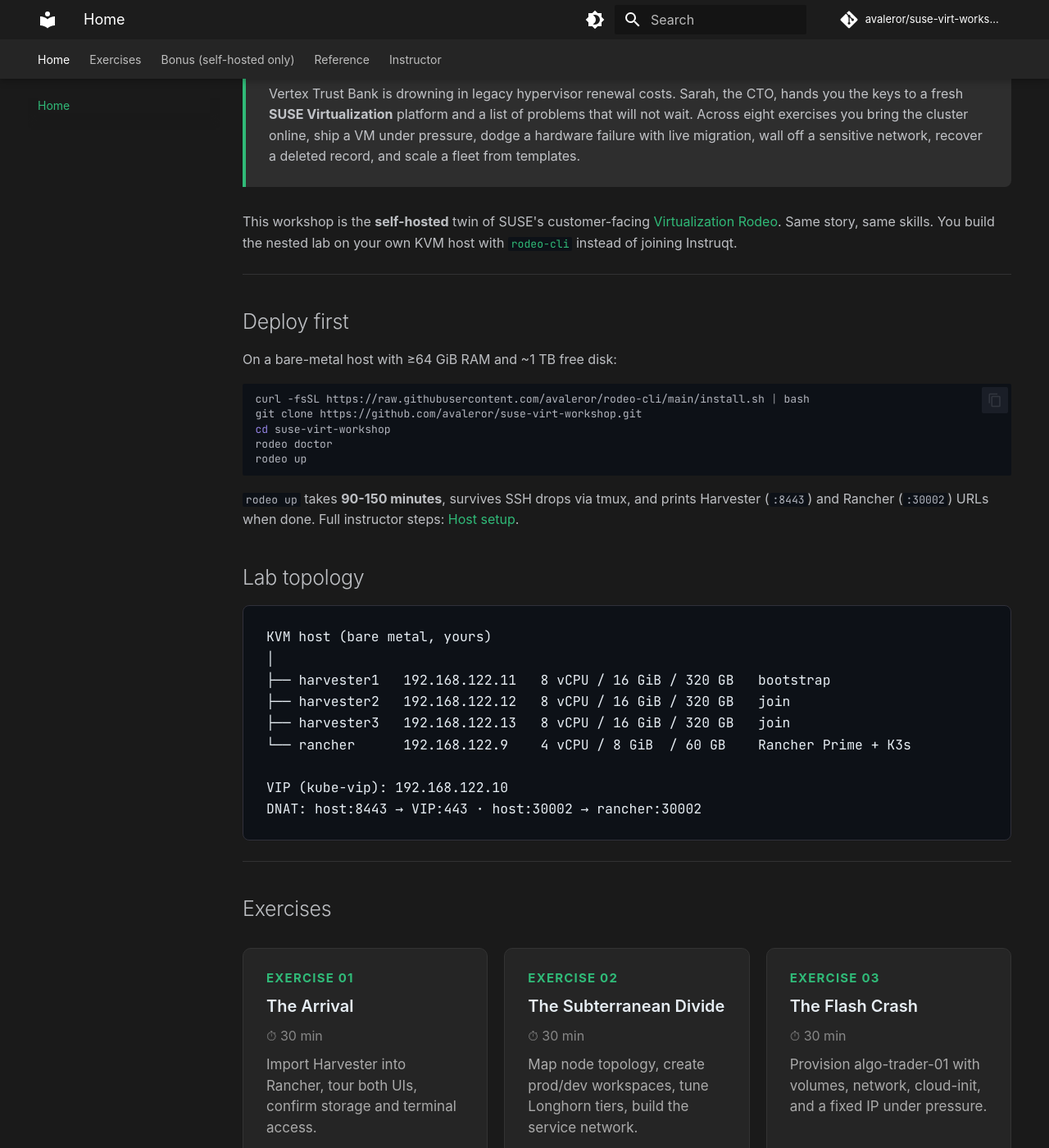
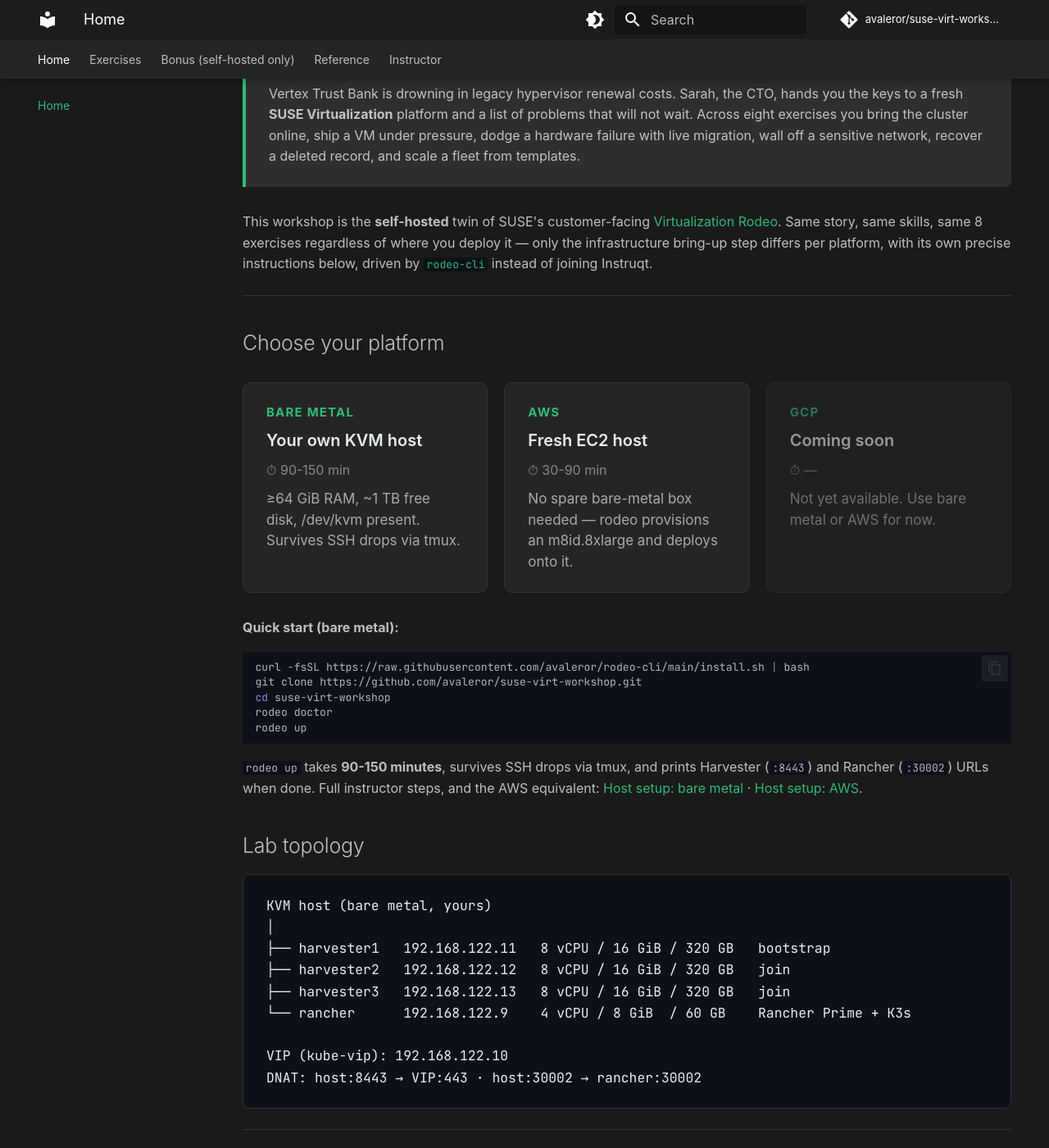
Before and after one commit to avaleror/suse-virt-workshop, an MkDocs documentation site: the page built from docs/index.md, in a window 1280 px wide and 1400 px high, scrolled down 543 px. Shown: the whole window at 82% size. Built offline with MkDocs 1.6.1 and Material for MkDocs 9.7.7, drawn with Linux system fonts in a browser that asks for light colours; some web fonts are replaced; comment, search, counter and statistics services are not loaded; some of the changed text lies outside the part shown.

Commit message:
feat: dedicated AWS deploy path + multi-platform framing on the intro page
Andrés asked to add an AWS-specific deployment option (as a directory in
this same repo, not a separate branch — the exercises/content are identical
across platforms, only infra bring-up differs) after live-verifying
rodeo-cli's virt-workshop-aws profile end to end. Before this, AWS was
undiscoverable from this repo's own docs — only a single footnote in
lab-overview.md pointed out to rodeo-cli's bundled profile.

Added:
- aws/rodeo-plan.yaml — provider block (region/subnet/instance size) students
  fill in for their own account; resources/versions kept in sync with
  rodeo-cli's bundled virt-workshop-aws profile, which the remote deploy step
  actually re-seeds from (documented in the file's own header comment, since
  it's a real and non-obvious architectural detail: this file's content
  isn't uploaded anywhere, only its provider: block has a direct effect).
- aws/custom -> ../custom symlink, so the one set of custom_scripts (image
  cache, NFS target, webserver-prod/daily-batch-processor) serves both
  deploy targets with zero duplication risk.
- docs/instructor/aws-setup.md — full instructor guide mirroring
  host-setup.md's structure and depth (requirements, deploy, verify, hand
  students, tear down, cost-safety timer), not just a README blurb.
- README "Deploy on AWS instead" section, quick-start depth matching the
  existing bare-metal section.
- docs/index.md reframed as "Choose your platform" (bare metal / AWS / GCP
  coming soon) instead of a single bare-metal-only "Deploy first" section.

Co-Authored-By: Claude Sonnet 5 <noreply@anthropic.com>
Claude-Session: https://claude.ai/code/session_01Mr1xUVC1dk5Fo5VUjPTnAh

````diff
--- a/docs/index.md
+++ b/docs/index.md
@@ -8,7 +8,7 @@ hide:
   <h1>The Virtualization Rodeo</h1>
   <div class="tagline">Vertex Trust Bank &bull; Harvester HCI &bull; Rancher Prime &bull; deployed with rodeo-cli</div>
 
-  <a href="instructor/host-setup/" class="md-button md-button--primary">Deploy on a host &rarr;</a>
+  <a href="#choose-your-platform" class="md-button md-button--primary">Choose your platform &rarr;</a>
   &nbsp;
   <a href="exercises/01-the-arrival/" class="md-button">Start the lab &rarr;</a>
   &nbsp;
@@ -25,14 +25,41 @@ Vertex Trust Bank is drowning in legacy hypervisor renewal costs. Sarah, the CTO
 
 This workshop is the **self-hosted** twin of SUSE's customer-facing
 [Virtualization Rodeo](https://github.com/avaleror/suse-virt-rodeo). Same story,
-same skills. You build the nested lab on your own KVM host with
+same skills, same 8 exercises regardless of where you deploy it — only the
+infrastructure bring-up step differs per platform, with its own precise
+instructions below, driven by
 [`rodeo-cli`](https://github.com/avaleror/rodeo-cli) instead of joining Instruqt.
 
 ---
 
-## Deploy first
+## Choose your platform
 
-On a bare-metal host with ≥64 GiB RAM and ~1 TB free disk:
+<div class="exercise-grid">
+
+<a href="instructor/host-setup/" class="exercise-card">
+  <div class="ex-number">Bare metal</div>
+  <div class="ex-title">Your own KVM host</div>
+  <div class="ex-time">⏱ 90-150 min</div>
+  <div class="ex-desc">≥64 GiB RAM, ~1 TB free disk, /dev/kvm present. Survives SSH drops via tmux.</div>
+</a>
+
+<a href="instructor/aws-setup/" class="exercise-card">
+  <div class="ex-number">AWS</div>
+  <div class="ex-title">Fresh EC2 host</div>
+  <div class="ex-time">⏱ 30-90 min</div>
+  <div class="ex-desc">No spare bare-metal box needed — rodeo provisions an m8id.8xlarge and deploys onto it.</div>
+</a>
+
+<div class="exercise-card" style="opacity:0.6; cursor:default;">
+  <div class="ex-number">GCP</div>
+  <div class="ex-title">Coming soon</div>
+  <div class="ex-time">⏱ —</div>
+  <div class="ex-desc">Not yet available. Use bare metal or AWS for now.</div>
+</div>
+
+</div>
+
+**Quick start (bare metal):**
 
 ```bash
 curl -fsSL https://raw.githubusercontent.com/avaleror/rodeo-cli/main/install.sh | bash
@@ -43,8 +70,9 @@ rodeo up
 ```
 
 `rodeo up` takes **90-150 minutes**, survives SSH drops via tmux, and prints
-Harvester (`:8443`) and Rancher (`:30002`) URLs when done. Full instructor steps:
-[Host setup](instructor/host-setup.md).
+Harvester (`:8443`) and Rancher (`:30002`) URLs when done. Full instructor steps,
+and the AWS equivalent: [Host setup: bare metal](instructor/host-setup.md) ·
+[Host setup: AWS](instructor/aws-setup.md).
 
 ## Lab topology
 
--- a/mkdocs.yml
+++ b/mkdocs.yml
@@ -83,5 +83,6 @@ nav:
     - Quick reference: reference/quick-reference.md
     - Full lab guide (print): lab-guide.md
   - Instructor:
-    - Host setup: instructor/host-setup.md
+    - "Host setup: bare metal": instructor/host-setup.md
+    - "Host setup: AWS": instructor/aws-setup.md
     - Pre-lab checklist: instructor/pre-lab-checklist.md
````
Also changed, not shown: README.md (+33 -5 lines), docs/instructor/aws-setup.md (added, +149 -0 lines), docs/instructor/host-setup.md (+3 -0 lines), docs/reference/lab-overview.md (+1 -1 lines), 2 other files.
